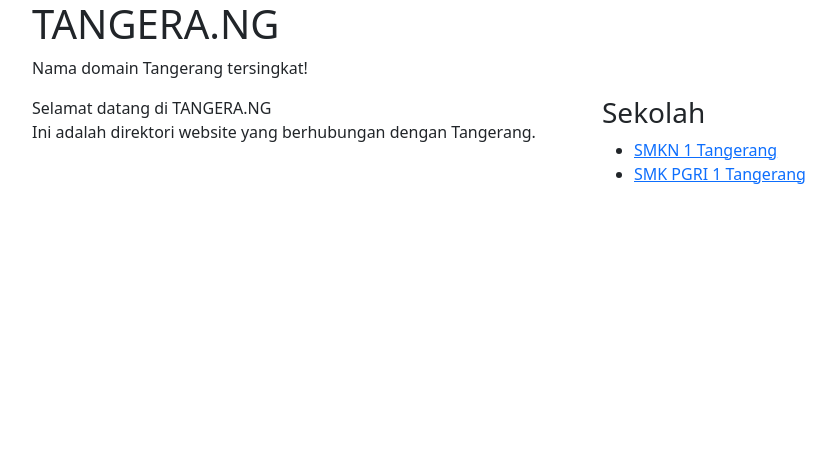
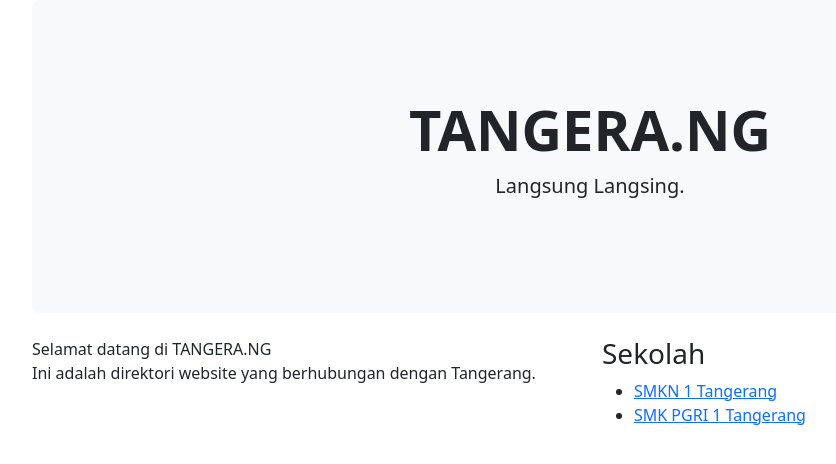
Before and after one commit to mawann/tangera.ng, a plain HTML site: page index.html in a window 1280 px wide. Shown: the whole page, without its empty margins (50-886 px from the left). Drawn offline with nearby package versions, Linux system fonts and the light colour scheme.

Commit message:
Update index.html

```diff
--- a/index.html
+++ b/index.html
@@ -3,15 +3,19 @@
 <head>
   <meta charset="UTF-8">
   <meta name="viewport" content="width=device-width, initial-scale=1.0">
-  <title>TANGERA.NG - Nama domain Tangerang tersingkat!</title>
+  <title>TANGERA.NG - Langsung Langsing,</title>
   <link href="https://cdn.jsdelivr.net/npm/bootstrap@5.3.3/dist/css/bootstrap.min.css" rel="stylesheet" integrity="sha384-QWTKZyjpPEjISv5WaRU9OFeRpok6YctnYmDr5pNlyT2bRjXh0JMhjY6hW+ALEwIH" crossorigin="anonymous">
 </head>
 <body>
   <div class="container">
     <div class="row">
       <div class="col">
-        <h1 class="text-align:center">TANGERA.NG</h1>
-        <p class="text-align:center">Nama domain Tangerang tersingkat!</p>
+        <div class="p-5 mb-4 bg-light rounded-3">
+          <div class="container-fluid py-5">
+            <h1 class="display-4 text-center fw-bold">TANGERA.NG</h1>
+            <p class="lead text-center">Langsung Langsing.</p>
+          </div>
+        </div>
       </div>
     </div>
     <div class="row">
```
